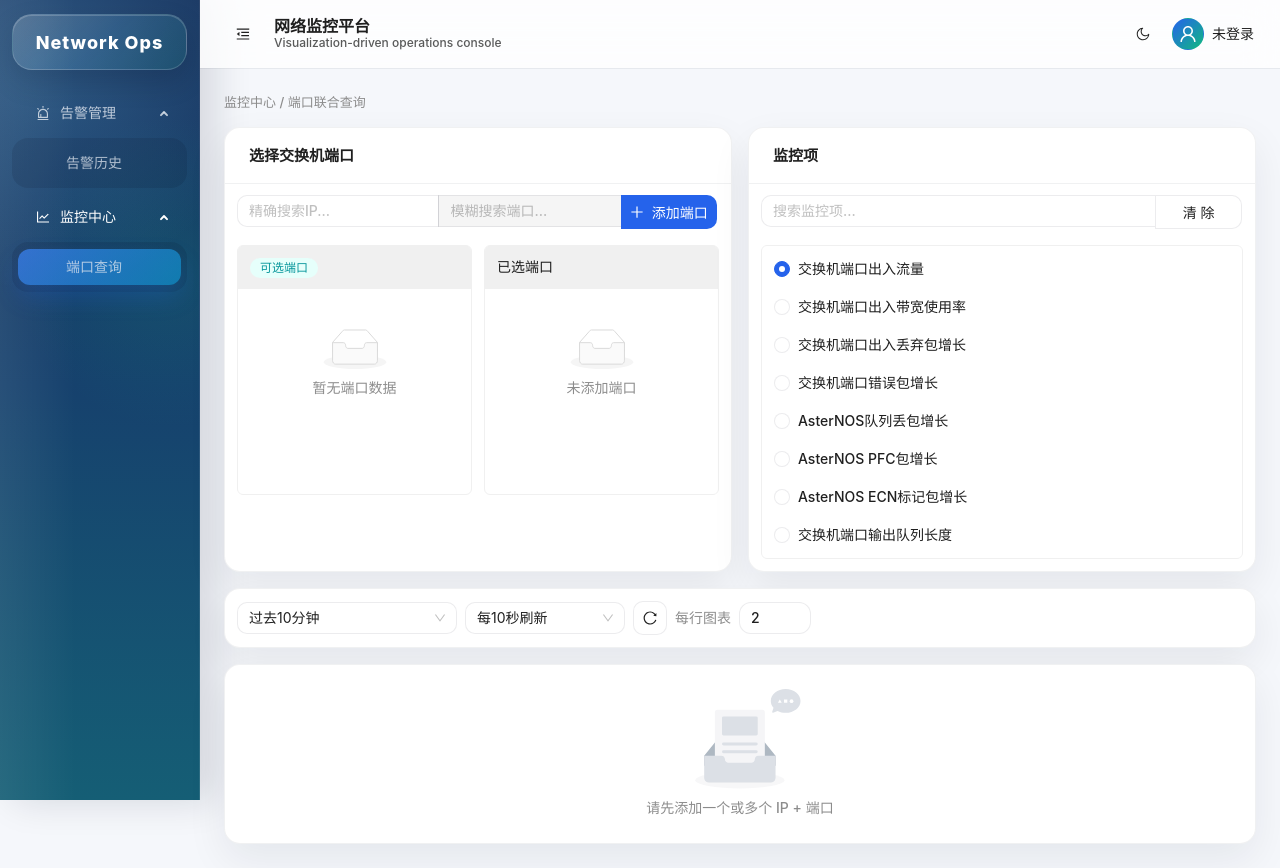
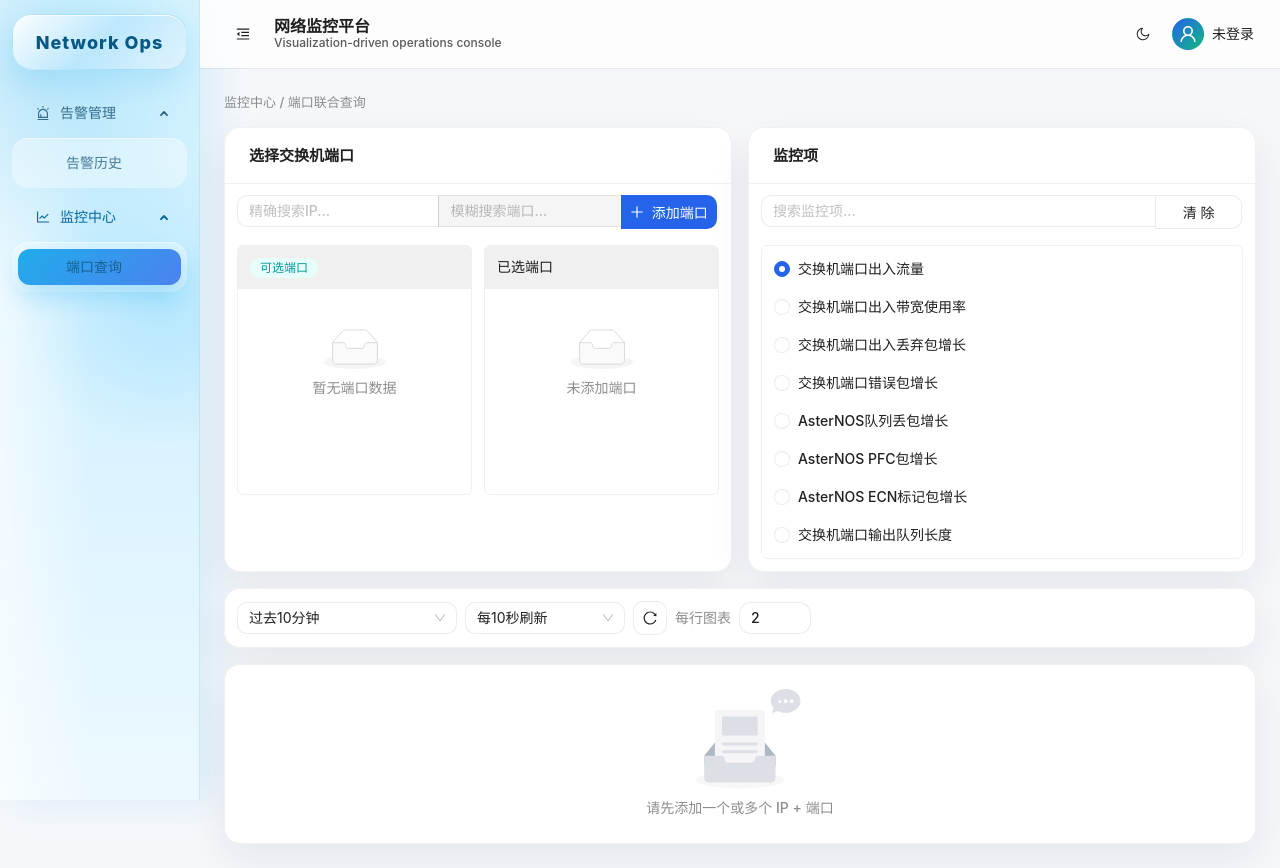
Before and after one commit to LvFangzhou/network_monitor, a React (Vite) app in the folder frontend/: page /port-query in a window 1280 px wide. Built offline with nearby package versions, Linux system fonts and the light colour scheme.

Commit message:
Use sky blue sidebar theme

```diff
--- a/frontend/src/components/Layout.tsx
+++ b/frontend/src/components/Layout.tsx
@@ -189,10 +189,14 @@ const Layout = () => {
           bottom: 0,
           padding: collapsed ? '14px 8px' : '14px 12px',
           background: appTheme === 'dark'
-            ? 'linear-gradient(180deg, #111c33 0%, #10203a 48%, #0f2748 100%)'
-            : 'linear-gradient(180deg, #18345f 0%, #16416d 48%, #155e75 100%)',
-          boxShadow: '14px 0 36px rgba(15, 23, 42, 0.14)',
-          borderRight: '1px solid rgba(255,255,255,0.10)',
+            ? 'linear-gradient(180deg, #102a43 0%, #12395c 50%, #0f4c75 100%)'
+            : 'linear-gradient(180deg, #e0f7ff 0%, #d4f1ff 42%, #edf9ff 100%)',
+          boxShadow: appTheme === 'dark'
+            ? '14px 0 36px rgba(2, 8, 23, 0.24)'
+            : '14px 0 36px rgba(14, 165, 233, 0.12)',
+          borderRight: appTheme === 'dark'
+            ? '1px solid rgba(255,255,255,0.10)'
+            : '1px solid rgba(14, 165, 233, 0.16)',
         }}
       >
         <div
@@ -202,15 +206,21 @@ const Layout = () => {
             display: 'flex',
             alignItems: 'center',
             justifyContent: 'center',
-            color: '#fff',
+            color: appTheme === 'dark' ? '#fff' : '#075985',
             fontSize: collapsed ? 14 : 18,
             fontWeight: 800,
             letterSpacing: collapsed ? 0 : 1,
             borderRadius: collapsed ? 18 : 20,
             marginBottom: 14,
-            background: 'linear-gradient(135deg, rgba(255,255,255,0.18), rgba(125,211,252,0.14), rgba(16,185,129,0.12))',
-            border: '1px solid rgba(255,255,255,0.16)',
-            boxShadow: 'inset 0 1px 0 rgba(255,255,255,0.18), 0 12px 28px rgba(2, 8, 23, 0.16)',
+            background: appTheme === 'dark'
+              ? 'linear-gradient(135deg, rgba(255,255,255,0.18), rgba(125,211,252,0.14), rgba(16,185,129,0.12))'
+              : 'linear-gradient(135deg, rgba(255,255,255,0.94), rgba(186,230,253,0.72), rgba(224,242,254,0.92))',
+            border: appTheme === 'dark'
+              ? '1px solid rgba(255,255,255,0.16)'
+              : '1px solid rgba(14, 165, 233, 0.18)',
+            boxShadow: appTheme === 'dark'
+              ? 'inset 0 1px 0 rgba(255,255,255,0.18), 0 12px 28px rgba(2, 8, 23, 0.16)'
+              : 'inset 0 1px 0 rgba(255,255,255,0.86), 0 12px 28px rgba(14, 165, 233, 0.14)',
           }}
         >
           {collapsed ? 'NM' : 'Network Ops'}
--- a/frontend/src/index.css
+++ b/frontend/src/index.css
@@ -139,7 +139,7 @@ select,
 
 .modern-sider {
   scrollbar-width: thin;
-  scrollbar-color: rgba(186, 230, 253, 0.38) transparent;
+  scrollbar-color: rgba(14, 165, 233, 0.32) transparent;
 }
 
 .modern-sider::before {
@@ -148,9 +148,9 @@ select,
   inset: 0;
   pointer-events: none;
   background:
-    radial-gradient(circle at 18% 8%, rgba(125, 211, 252, 0.22), transparent 30%),
-    radial-gradient(circle at 86% 34%, rgba(16, 185, 129, 0.14), transparent 28%),
-    linear-gradient(90deg, rgba(255, 255, 255, 0.08), transparent 38%);
+    radial-gradient(circle at 18% 8%, rgba(14, 165, 233, 0.22), transparent 30%),
+    radial-gradient(circle at 82% 38%, rgba(56, 189, 248, 0.20), transparent 28%),
+    linear-gradient(90deg, rgba(255, 255, 255, 0.60), transparent 46%);
 }
 
 .modern-sider .ant-layout-sider-children {
@@ -174,7 +174,7 @@ select,
 
 .modern-sider .ant-menu {
   padding: 4px 0;
-  color: rgba(226, 232, 240, 0.86);
+  color: rgba(12, 74, 110, 0.82);
 }
 
 .modern-sider .ant-menu-item,
@@ -184,22 +184,22 @@ select,
   margin: 4px 0 !important;
   width: 100% !important;
   border-radius: 14px !important;
-  color: rgba(226, 232, 240, 0.82) !important;
+  color: rgba(12, 74, 110, 0.78) !important;
   transition: background 0.18s ease, color 0.18s ease, transform 0.18s ease;
 }
 
 .modern-sider .ant-menu-item:hover,
 .modern-sider .ant-menu-submenu-title:hover {
-  color: #ffffff !important;
-  background: rgba(255, 255, 255, 0.10) !important;
+  color: #0369a1 !important;
+  background: rgba(255, 255, 255, 0.70) !important;
   transform: translateX(2px);
 }
 
 .modern-sider .ant-menu-item-selected {
   color: #ffffff !important;
   background:
-    linear-gradient(135deg, rgba(59, 130, 246, 0.72), rgba(14, 165, 233, 0.56)) !important;
-  box-shadow: 0 12px 24px rgba(37, 99, 235, 0.24);
+    linear-gradient(135deg, rgba(14, 165, 233, 0.92), rgba(37, 99, 235, 0.78)) !important;
+  box-shadow: 0 12px 24px rgba(14, 165, 233, 0.26);
 }
 
 .modern-sider .ant-menu-item-selected::after {
@@ -207,14 +207,15 @@ select,
 }
 
 .modern-sider .ant-menu-submenu-selected > .ant-menu-submenu-title {
-  color: #ffffff !important;
+  color: #0369a1 !important;
 }
 
 .modern-sider .ant-menu-sub.ant-menu-inline {
-  background: rgba(2, 8, 23, 0.10) !important;
+  background: rgba(255, 255, 255, 0.36) !important;
   border-radius: 16px;
   padding: 4px 6px;
   margin: 2px 0 8px;
+  box-shadow: inset 0 1px 0 rgba(255, 255, 255, 0.48);
 }
 
 .modern-sider .ant-menu-sub.ant-menu-inline .ant-menu-item {
@@ -222,7 +223,7 @@ select,
   line-height: 36px !important;
   margin: 3px 0 !important;
   border-radius: 12px !important;
-  color: rgba(226, 232, 240, 0.74) !important;
+  color: rgba(12, 74, 110, 0.70) !important;
 }
 
 .modern-sider .ant-menu-inline-collapsed .ant-menu-item,
@@ -246,8 +247,51 @@ select,
 }
 
 .modern-sider::-webkit-scrollbar-thumb {
+  background: rgba(14, 165, 233, 0.28);
+  border-radius: 999px;
+}
+
+html[data-theme='dark'] .modern-sider {
+  scrollbar-color: rgba(186, 230, 253, 0.38) transparent;
+}
+
+html[data-theme='dark'] .modern-sider::before {
+  background:
+    radial-gradient(circle at 18% 8%, rgba(125, 211, 252, 0.22), transparent 30%),
+    radial-gradient(circle at 86% 34%, rgba(16, 185, 129, 0.14), transparent 28%),
+    linear-gradient(90deg, rgba(255, 255, 255, 0.08), transparent 38%);
+}
+
+html[data-theme='dark'] .modern-sider .ant-menu {
+  color: rgba(226, 232, 240, 0.86);
+}
+
+html[data-theme='dark'] .modern-sider .ant-menu-item,
+html[data-theme='dark'] .modern-sider .ant-menu-submenu-title {
+  color: rgba(226, 232, 240, 0.82) !important;
+}
+
+html[data-theme='dark'] .modern-sider .ant-menu-item:hover,
+html[data-theme='dark'] .modern-sider .ant-menu-submenu-title:hover {
+  color: #ffffff !important;
+  background: rgba(255, 255, 255, 0.10) !important;
+}
+
+html[data-theme='dark'] .modern-sider .ant-menu-submenu-selected > .ant-menu-submenu-title {
+  color: #ffffff !important;
+}
+
+html[data-theme='dark'] .modern-sider .ant-menu-sub.ant-menu-inline {
+  background: rgba(2, 8, 23, 0.10) !important;
+  box-shadow: none;
+}
+
+html[data-theme='dark'] .modern-sider .ant-menu-sub.ant-menu-inline .ant-menu-item {
+  color: rgba(226, 232, 240, 0.74) !important;
+}
+
+html[data-theme='dark'] .modern-sider::-webkit-scrollbar-thumb {
   background: rgba(186, 230, 253, 0.34);
-  border-radius: 999px;
 }
 
 @keyframes brand-sheen {
```
